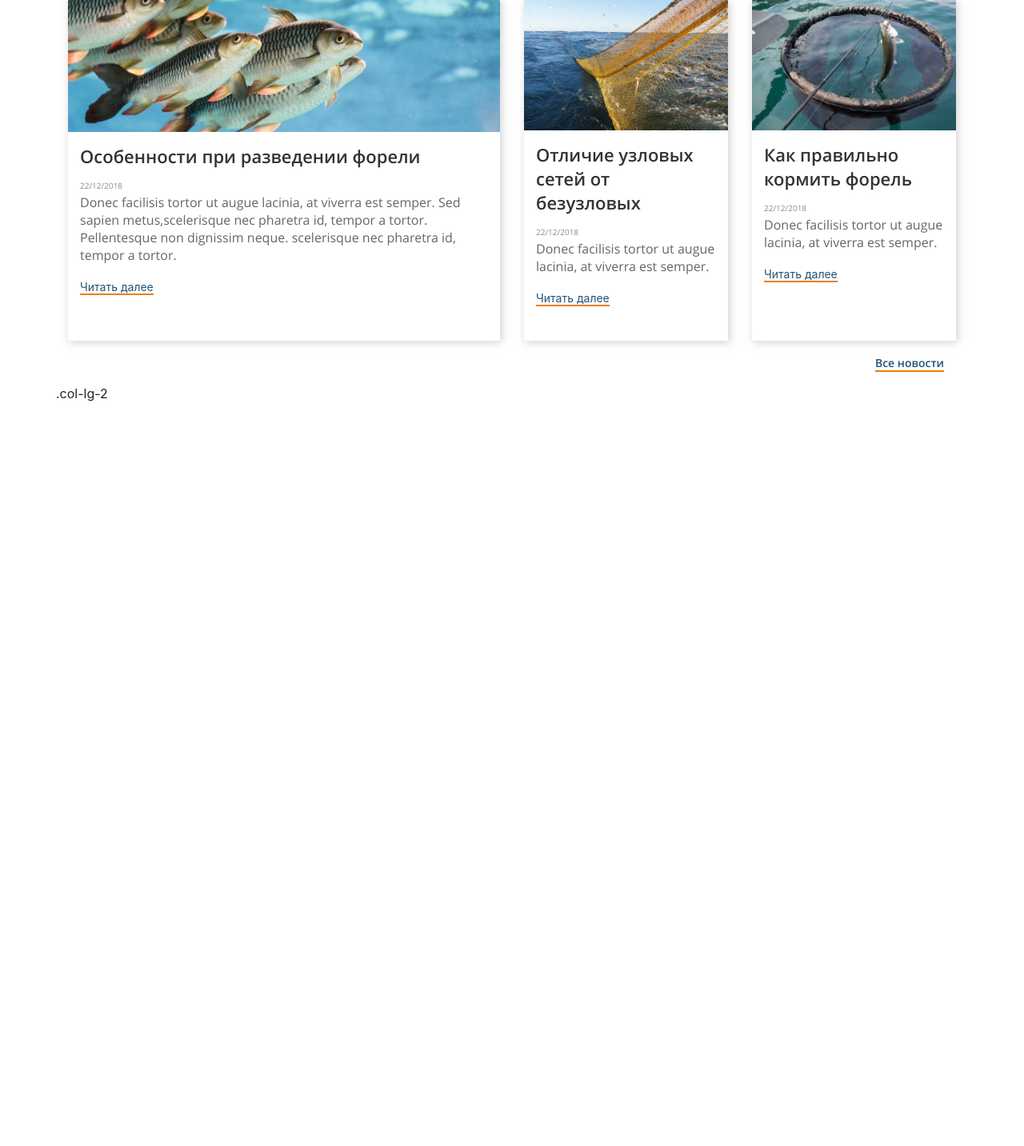
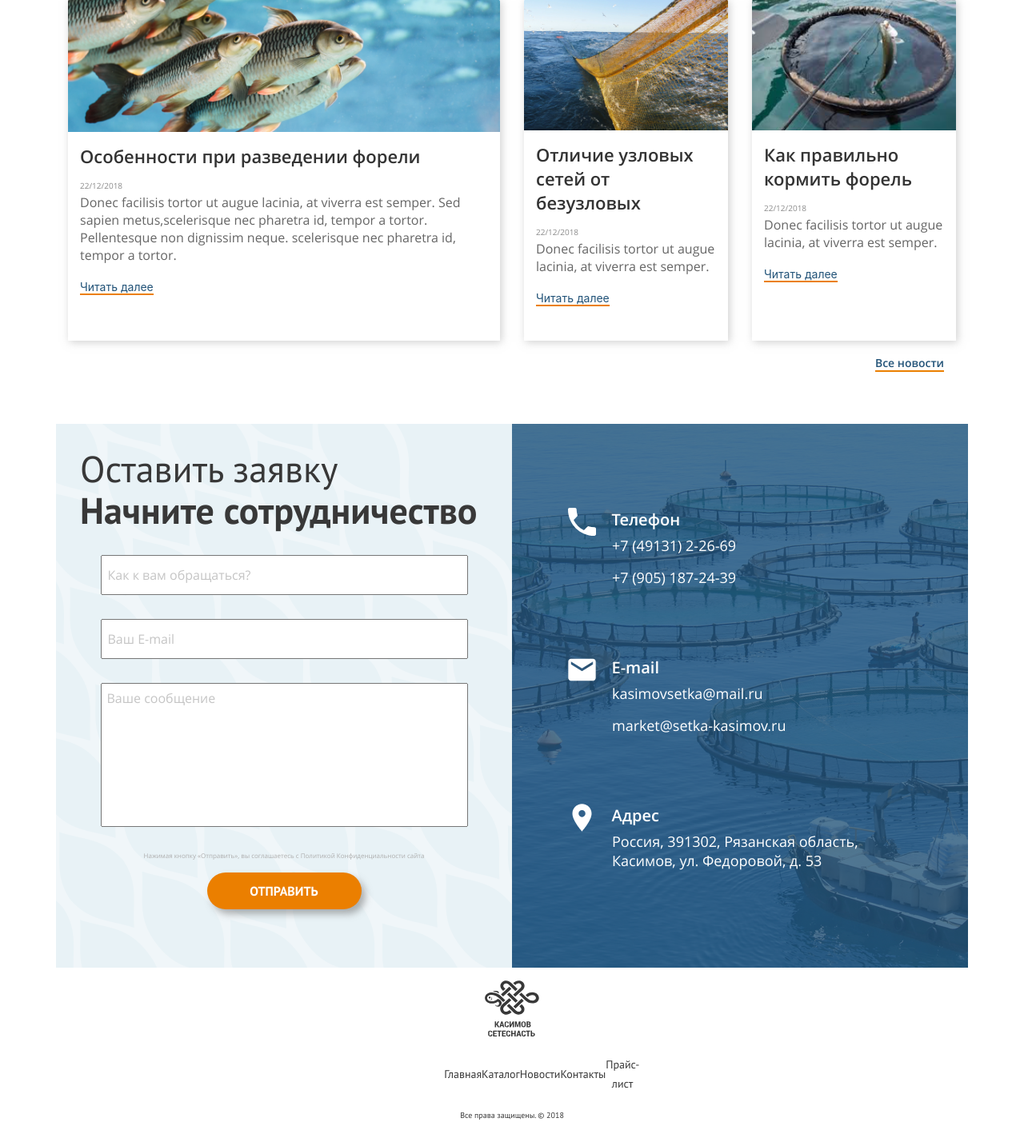
Before and after one commit to solovjevrv/kasimov-wp, a PHP site: page / in a window 1280 px wide. Shown: the part 3249-4682 px from the top of the page at 80% size. Before the commit the page ends 3751 px from the top, so only its background shows below. Run offline with PHP 8.4, Linux system fonts and the light colour scheme.

Commit message:
доделана главная (без адаптива )

```diff
--- a/css/main.css
+++ b/css/main.css
@@ -60,7 +60,9 @@ span {
 
 .nav a:hover:after{
   content: '';
-  position: absolute; bottom: -2px; left: 0;
+  position: absolute;
+  bottom: -2px;
+  left: 0;
   width: 100%;
   height: 2px;
   background: #EB7F00;
@@ -481,5 +483,239 @@ iframe {
 .button-all-news {
   text-align: right;
   padding: 15px;
+  margin-bottom: 50px;
   font-family: "Open_Sans_SemiBold";
 }
+
+/* ---------- NEWS ---------- */
+
+.contacts .col-lg-6 {
+  padding: 0;
+  margin: 0;
+}
+.contacts img, .contacts-title{
+  display: inline;
+}
+
+.contacts img {
+  width: 35px;
+  height: 35px;
+}
+.form-block {
+  height: 680px;
+  padding: 30px;
+  background: url(../img/bg-form.png);
+}
+.form-title h3 {
+  font-family: "PT_Sans_Regular";
+  font-size: 46px;
+  line-height: 52px;
+  color: #383838;
+}
+
+.form-title span {
+  font-family: "PT_Sans_Bold";
+  font-size: 46px;
+  line-height: 52px;
+  color: #383838;
+}
+.contacts-list {
+  height: 680px;
+  padding: 70px;
+  position: relative;
+  background: url(../img/bg-contact.png);
+  z-index: -1;
+
+}
+
+.bg-layout {
+  width: 100%;
+  height: 680px;
+  top: 0%;
+  left: 0%;
+  position: absolute;
+  background: #225378;
+  mix-blend-mode: normal;
+  opacity: 0.79;
+  z-index: -1;
+
+
+}
+
+.contacts-block {
+  padding: 35px 0px 35px 0px;
+}
+
+.contacts-title {
+  font-family: "Open_Sans_SemiBold";
+  font-size: 20px;
+  line-height: 27px;
+  color: #FFFFFF;
+  margin-left: 15px;
+}
+
+.contacts-text{
+  font-family: "Open_Sans_Regular";
+  font-size: 18px;
+  line-height: 24px;
+  color: #FFFFFF;
+  margin-left: 55px;
+  max-width: 350px;
+}
+.contacts input {
+  margin: 30px auto;
+  display: block;
+  resize: none;
+  width: 90%;
+  height: 50px;
+}
+
+.contacts textarea {
+  margin: 30px auto;
+  display: block;
+  resize: none;
+  width: 90%;
+  height: 180px;
+}
+
+.contacts textarea::-webkit-input-placeholder {
+  font-family: "Open_Sans_Regular";
+  font-size: 16px;
+  line-height: 22px;
+  color: #C5C5C5;
+  padding: 5px;
+}
+::-moz-placeholder {
+  font-family: "Open_Sans_Regular";
+  font-size: 16px;
+  line-height: 22px;
+  color: #C5C5C5;
+  padding: 5px;
+}
+:-moz-placeholder {
+  font-family: "Open_Sans_Regular";
+  font-size: 16px;
+  line-height: 22px;
+  color: #C5C5C5;
+  padding: 5px;
+}/* Firefox 18- */
+:-ms-input-placeholder {
+  font-family: "Open_Sans_Regular";
+  font-size: 16px;
+  line-height: 22px;
+  color: #C5C5C5;
+  padding: 5px;
+}
+
+.contacts input::-webkit-input-placeholder {
+  font-family: "Open_Sans_Regular";
+  font-size: 16px;
+  line-height: 22px;
+  color: #C5C5C5;
+  padding: 5px;
+}
+::-moz-placeholder {
+  font-family: "Open_Sans_Regular";
+  font-size: 16px;
+  line-height: 22px;
+  color: #C5C5C5;
+  padding: 5px;
+}
+:-moz-placeholder {
+  font-family: "Open_Sans_Regular";
+  font-size: 16px;
+  line-height: 22px;
+  color: #C5C5C5;
+  padding: 5px;
+}/* Firefox 18- */
+:-ms-input-placeholder {
+  font-family: "Open_Sans_Regular";
+  font-size: 16px;
+  line-height: 22px;
+  color: #C5C5C5;
+  padding: 5px;
+}
+
+.form-block p {
+  text-align: center;
+  font-family: "Open_Sans_Regular";
+  font-size: 8px;
+  line-height: 11px;
+  color: #AEAEAE;
+}
+
+.button-send {
+  display: block;
+  margin: 0 auto;
+  width: 193px;
+  font-family: "PT_Sans_Bold";
+  font-size: 16px;
+  line-height: 20px;
+  text-transform: uppercase;
+  text-decoration: none;
+  color: #FFFFFF;
+  background: #EB7F00;
+  box-shadow: 5px 6px 9px rgba(105, 105, 105, 0.5);
+  border-radius: 26px;
+  padding: 13px 41px 13px 41px;
+  text-align: center;
+
+}
+
+.button-send:hover {
+  background: #225378;
+  color: #FFFFFF;
+  text-decoration: none;
+  transition: 0.5s;
+
+}
+
+
+/* ---------- FOOTER ---------- */
+.footer {
+  padding: 16px;
+  text-align: center;
+}
+
+.footer-menu-list {
+  display: flex;
+  justify-content: space-around;
+  align-items: center;
+  width: 20%;
+  margin: 22px auto;
+
+}
+
+.footer-item {
+  display: inline-block;
+
+}
+
+.footer-item a {
+  text-decoration: none;
+  font-family: "PT_Sans_Regular";
+  font-size: 14px;
+  line-height: 18px;
+  text-align: center;
+  color: #383838;
+  position: relative;
+}
+
+
+.footer-item a:hover:after{
+  content: '';
+  position: absolute;
+  bottom: -2px;
+  left: 0;
+  width: 100%;
+  height: 1px;
+  background: #383838;
+
+}
+
+.footer-text {
+  font-family: "PT_Sans_Regular";
+  font-size: 10px;
+  line-height: 13px;
+  color: #383838;
+}
--- a/index.html
+++ b/index.html
@@ -299,18 +299,20 @@
       </div>
       <div class="row">
 
-        <div class="col-lg-6">
+        <div class="col-lg-6 col-md-12">
           <div class="new-prev">
             <img src="img/new1.png" alt="Новость">
             <div class="new-prev-content">
               <h5 class="post-title">Особенности при разведении форели</h5>
               <span class="post-data">22/12/2018</span>
-            <p class="post-text">Donec facilisis tortor ut augue lacinia, at viverra est semper. Sed sapien metus,scelerisque nec pharetra id, tempor a tortor. Pellentesque non dignissim neque. scelerisque nec pharetra id, tempor a tortor.</p>
+              <p class="post-text">Donec facilisis tortor ut augue lacinia, at viverra est semper. Sed sapien
+                metus,scelerisque nec pharetra id, tempor a tortor. Pellentesque non dignissim neque. scelerisque nec
+                pharetra id, tempor a tortor.</p>
               <a href="#" class="post-button">Читать далее</a>
             </div>
           </div>
         </div>
-        <div class="col-lg-3">
+        <div class="col-lg-3 col-md-12">
           <div class="new-prev">
             <img src="img/new2.png" alt="Новость">
             <div class="new-prev-content">
@@ -321,7 +323,7 @@
             </div>
           </div>
         </div>
-          <div class="col-lg-3">
+        <div class="col-lg-3 col-md-12">
           <div class="new-prev">
             <img src="img/new3.png" alt="Новость">
             <div class="new-prev-content">
@@ -344,9 +346,64 @@
   <section class="contacts">
     <div class="container">
       <div class="row">
-        .col-lg-2
+        <div class="col-lg-6">
+          <div class="form-block">
+            <div class="form-title">
+              <h3>Оставить заявку <br>
+                <span>Начните сотрудничество</span>
+              </h3>
+              <form>
+                <input type="text" placeholder="Как к вам обращаться?">
+                <input type="email" placeholder="Ваш E-mail">
+                <textarea placeholder="Ваше сообщение"></textarea>
+
+              </form>
+              <p>Нажимая кнопку «Отправить», вы соглашаетесь с Политикой Конфиденциальности сайта</p>
+              <a href="#" class="button-send">Отправить</a>
             </div>
           </div>
+        </div>
+        <div class="col-lg-6">
+          <div class="contacts-list">
+            <div class="bg-layout"></div>
+            <div class="contacts-block">
+              <img src="img/icon-contacts-1.svg" alt="Телефон">
+              <h5 class="contacts-title">Телефон</h5>
+              <p class="contacts-text">+7 (49131) 2-26-69</p>
+              <p class="contacts-text">+7 (905) 187-24-39</p>
+            </div>
+            <div class="contacts-block">
+              <img src="img/icon-contacts-2.svg" alt="Email">
+              <h5 class="contacts-title">E-mail</h5>
+              <p class="contacts-text">kasimovsetka@mail.ru</p>
+              <p class="contacts-text">market@setka-kasimov.ru</p>
+            </div>
+            <div class="contacts-block">
+              <img src="img/icon-contacts-3.svg" alt="Адрес">
+              <h5 class="contacts-title">Адрес</h5>
+              <p class="contacts-text">Россия, 391302, Рязанская область, Касимов, ул. Федоровой, д. 53</p>
+            </div>
+
+          </div>
+
+        </div>
+      </div>
+    </div>
+  </section>
+
+    <!-- < ---------- CONTACTS ---------- > -->
+  <section class="footer">
+    <img src="img/Logo-black.svg" alt="Логотип">
+    <div class="footer-menu">
+      <ul class="footer-menu-list">
+        <li class="footer-item"><a href="#">Главная</a></li>
+        <li class="footer-item"><a href="#">Каталог</a></li>
+        <li class="footer-item"><a href="#">Новости</a></li>
+        <li class="footer-item"><a href="#">Контакты</a></li>
+        <li class="footer-item"><a href="#">Прайс-лист</a></li>
+      </ul>
+    </div>
+    <p class="footer-text"> Все права защищены. © 2018</p>
   </section>
 
 
```
Also changed, not shown: img/Logo-black.svg (added), img/bg-contact.png (added), img/bg-form.png (added), img/icon-contacts-1.svg (added), img/icon-contacts-2.svg (added), img/icon-contacts-3.svg (added). Lines whose indentation alone changed are shown as unchanged.
